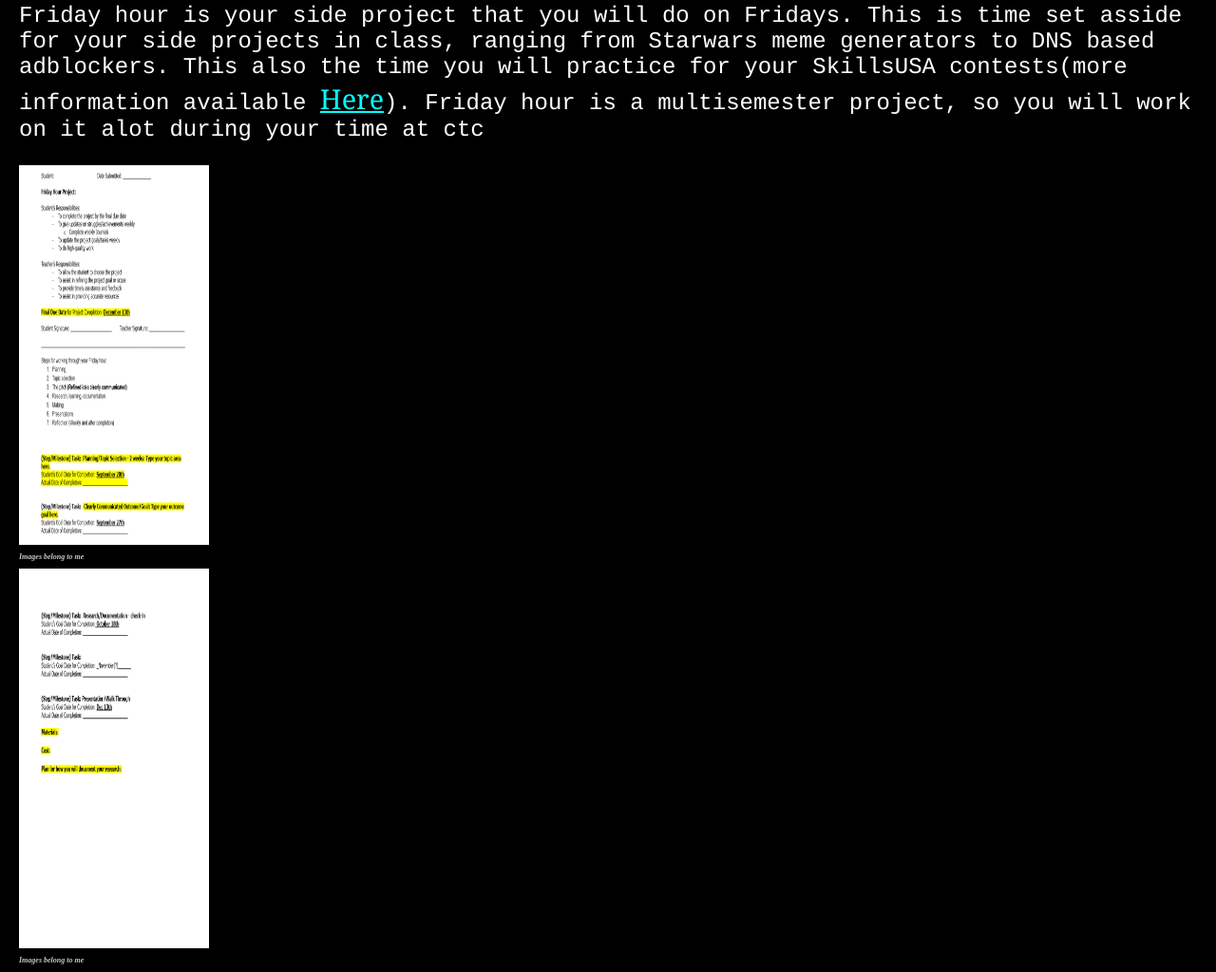
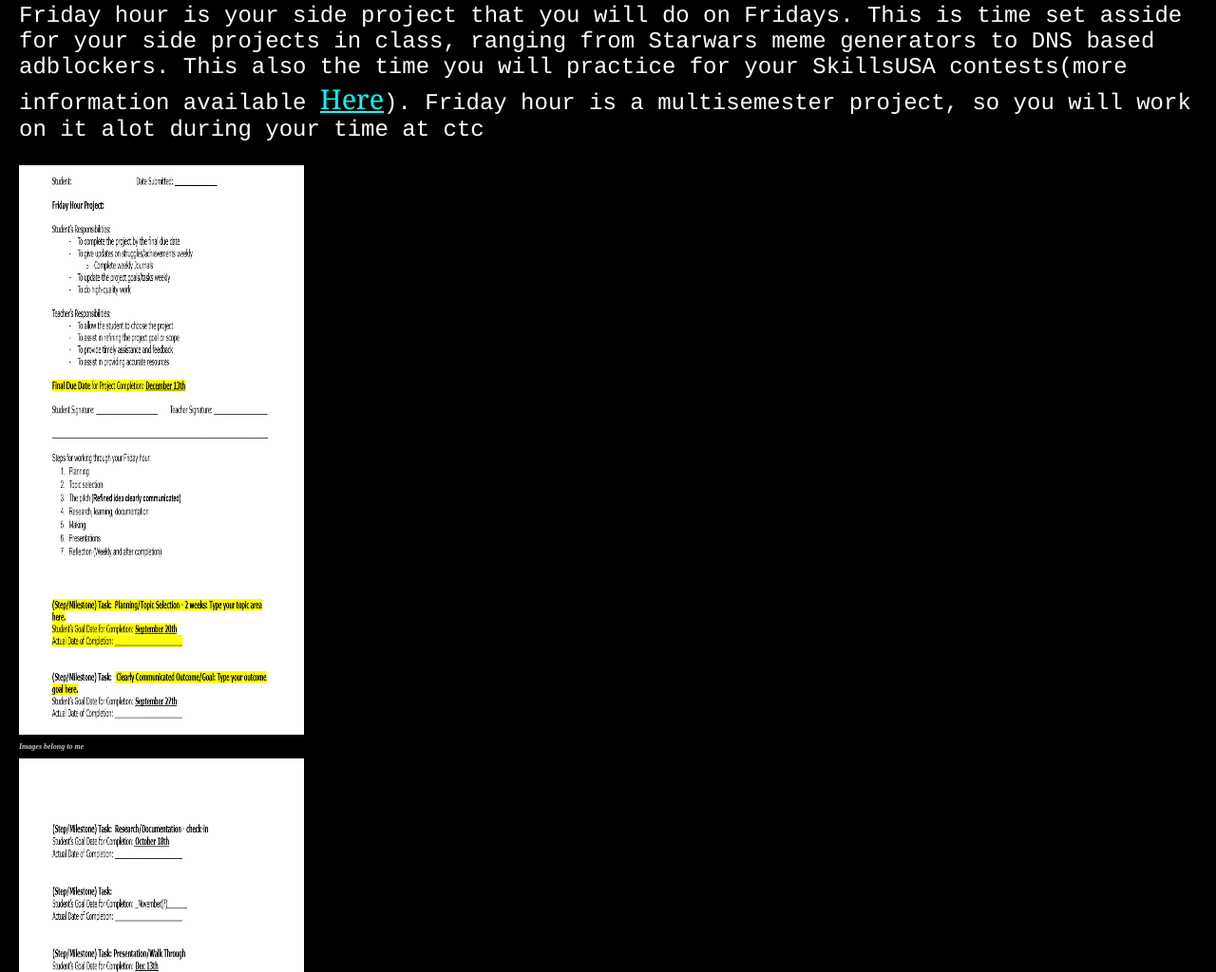
Before and after one commit to CyberCTC-Class/cyberctc-class.github.io, a plain HTML site: page docs/class.html in a window 1280 px wide. Shown: the part 3365-4389 px from the top of the page at 95% size. Drawn offline with Linux system fonts and the light colour scheme.

Commit message:
Update class.html

```diff
--- a/docs/class.html
+++ b/docs/class.html
@@ -108,9 +108,9 @@ h4 {
 
 <h4>Friday Hour</h4>
 <p>Friday hour is your side project that you will do on Fridays. This is time set asside for your side projects in class, ranging from Starwars meme generators to DNS based adblockers. This also the time you will practice for your SkillsUSA contests(more information available <a href="SideProjects.html" title="SkillsUSA">Here</a>). Friday hour is a multisemester project, so you will work on it alot during your time at ctc</p>
-<img src="assets/Screenshot 2025-04-09 093737.png" alt="Part 1 friday hour" width="200" height="400">
+<img src="assets/Screenshot 2025-04-09 093737.png" alt="Part 1 friday hour" width="300" height="600">
 <h3>Images belong to me</h3>
-<img src="assets/Screenshot 2025-04-09 093749.png" alt="Part 2 Friday Hour" width="200" height="400">
+<img src="assets/Screenshot 2025-04-09 093749.png" alt="Part 2 Friday Hour" width="300" height="600">
 <h3>Images belong to me</h3>
 
 </body>
```
